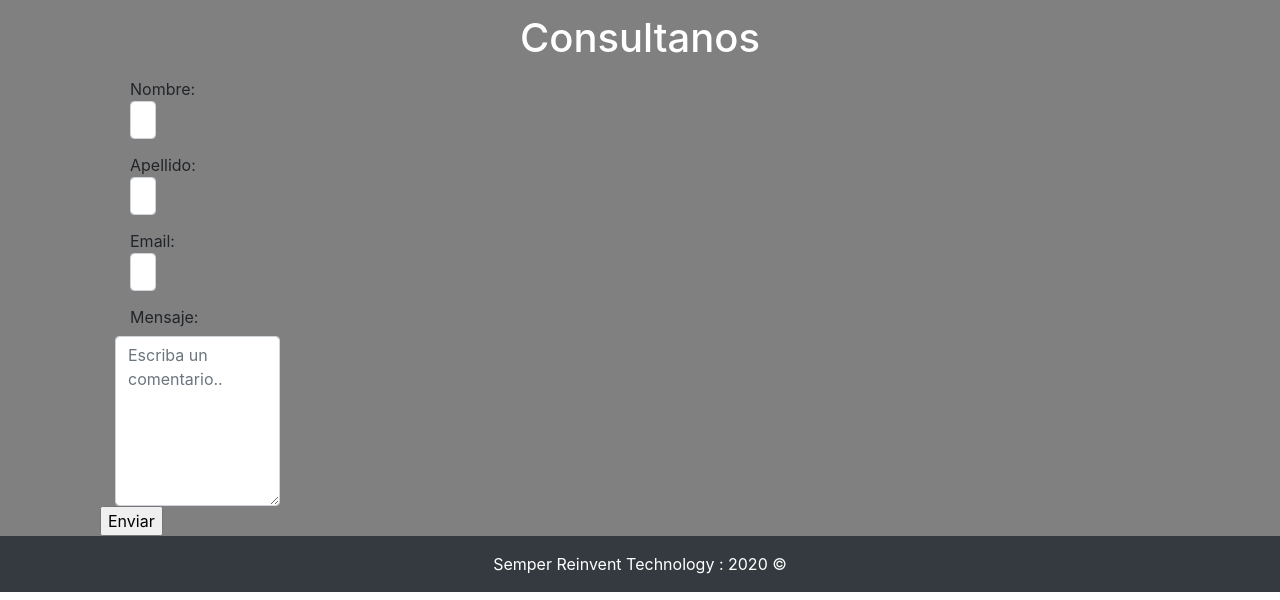
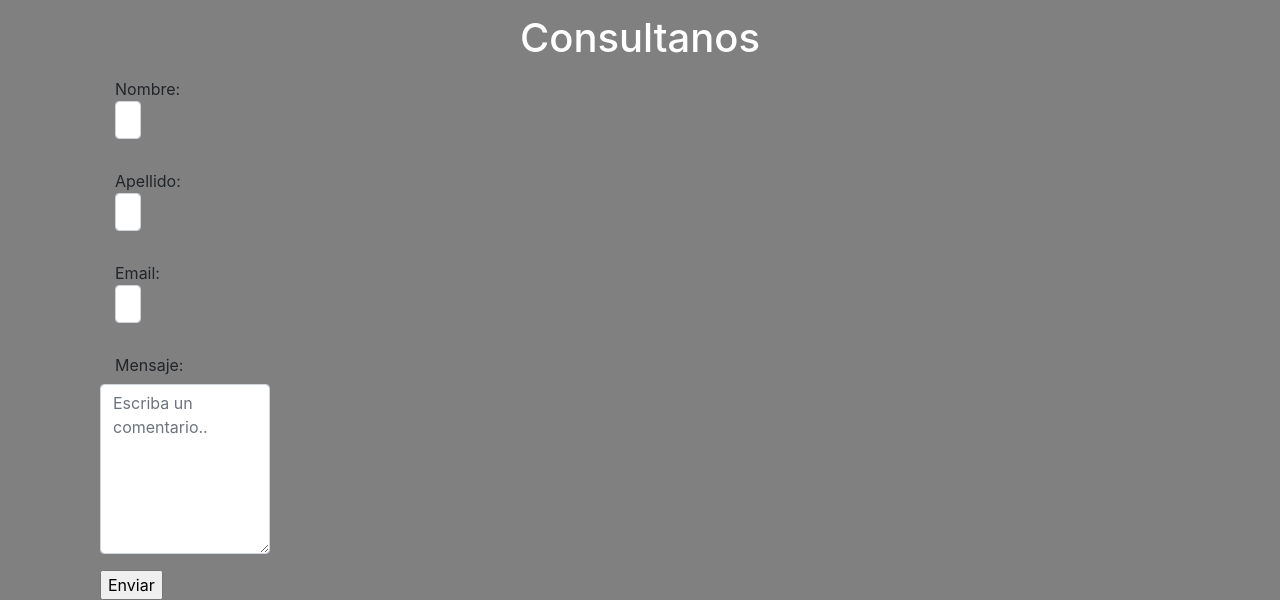
Before and after one commit to JaviFerri7/proyec3-javierferri-prog3, an Angular app: page /app-contact in a window 1280 px wide. Shown: the part 352-952 px from the top of the page. Built offline with nearby package versions, Linux system fonts and the light colour scheme.

Commit message:
1 file modified

```diff
--- a/src/app/contact/contact.component.html
+++ b/src/app/contact/contact.component.html
@@ -23,22 +23,29 @@
   <h1 class="tittle">Consultanos</h1>
   <div class="row">
     <div class="col">
+      <div class="form-group row">
         <div class="col-6 col-sm-4">
           <label class="col-3 col-sm-2 col-lg-1 col-form-label" >Nombre: <input type="text" placeholder="Nombre" name="nombre" class="form-control col-6"></label>
         </div>
+      </div>
+      <div class="form-group row">
         <div class="col-6 col-sm-4">
           <label class="col-3 col-sm-2 col-lg-1 col-form-label">Apellido:
             <input type="text" placeholder="Apellido" name="surname" class="form-control col-6"> </label>
         </div>
+      </div>
       <!-- Force next columns to break to new line at md breakpoint and up
       <div class="w-100 d-none d-md-block"></div> -->
-
+      <div class="form-group row">
         <div class="col-6 col-sm-4">
           <label class="col-3 col-sm-2 col-lg-1 col-form-label">Email: <input type="text" placeholder="Email" name="mail" class="form-control col-6"></label>
         </div>
+      </div>
+      <div class="form-group row">
         <div class="col-6 col-sm-4">
             <label class="col-3 col-sm-2 col-lg-1 col-form-label">Mensaje:</label
             ><textarea _ngcontent-rnr-c52="" id="subject" name="subject" placeholder="Escriba un comentario.." class="form-control col-6" style="height: 170px;"></textarea>
+        </div>
       </div>
       <input type="submit" value="Enviar">
     </div>
```
Lines whose indentation alone changed are shown as unchanged.
